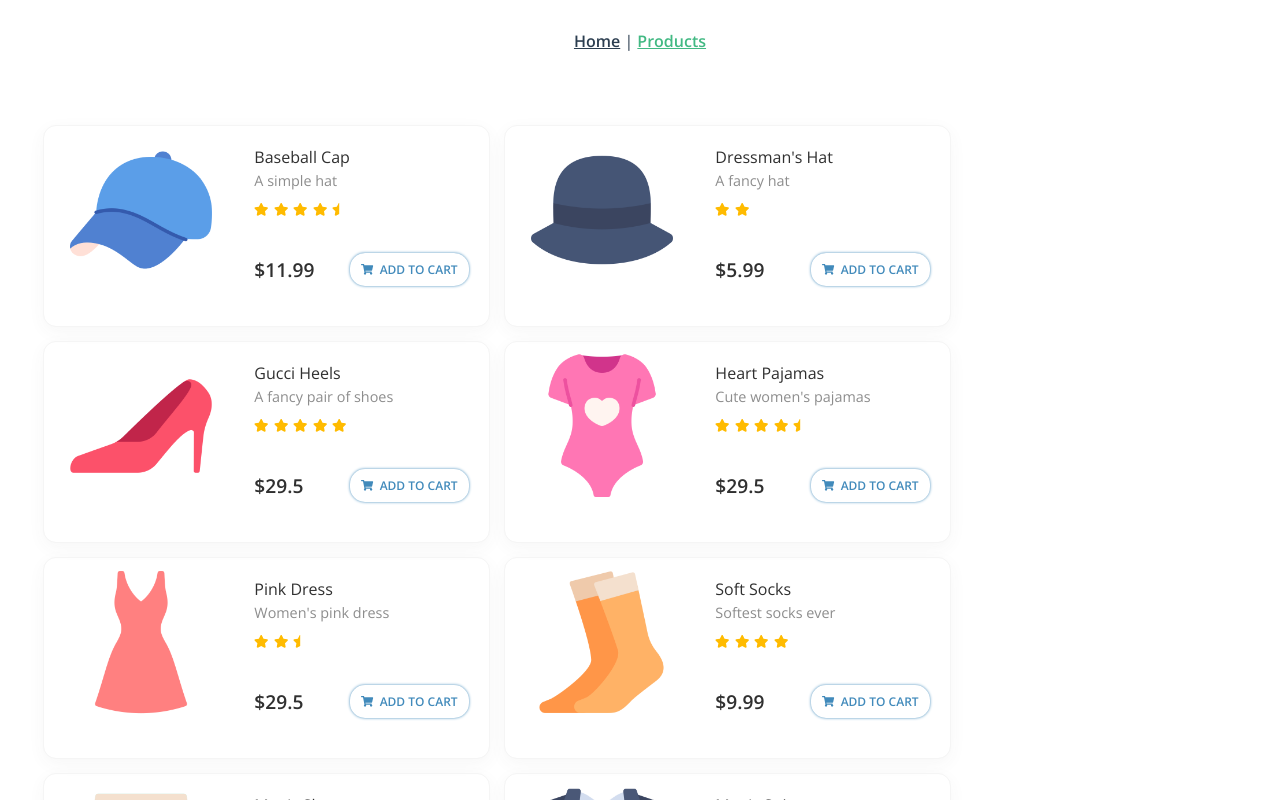
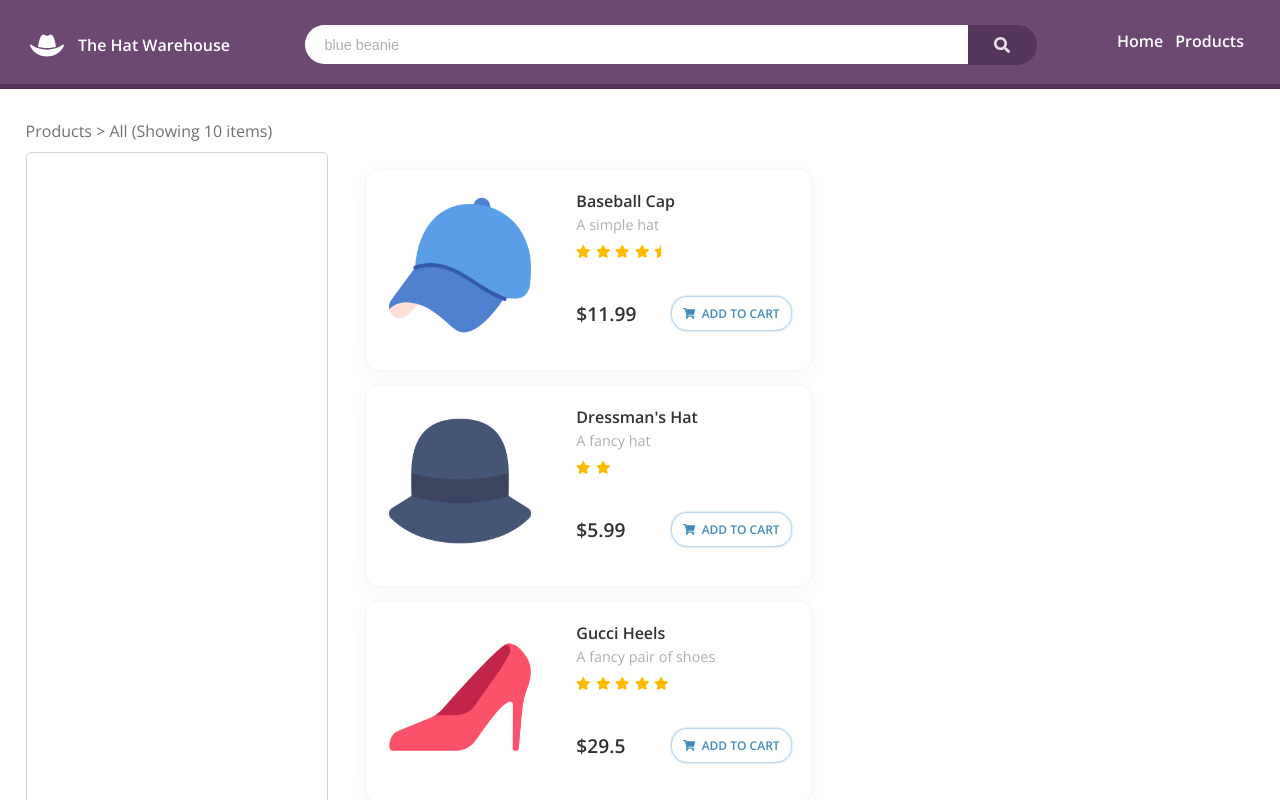
Before and after one commit to Reybel24/IT310_E-Commerce, a Vue app: page /#/products in a window 1280 px wide. Shown: the top 800 px of the page. Built offline with nearby package versions, Linux system fonts and the light colour scheme.

Commit message:
add navigation bar add search bar split products page into sections add more colors

```diff
--- a/src/App.vue
+++ b/src/App.vue
@@ -1,14 +1,24 @@
 <template>
   <div id="app">
-    <div id="nav">
-      <router-link to="/">Home</router-link> |
-      <router-link to="/products">Products</router-link>
-    </div>
+    <Nav />
     <div class="content">
-      <router-view/>
+      <router-view />
     </div>
   </div>
 </template>
+
+<script>
+// Navigation bar
+import Nav from "@/components/Nav.vue";
+
+export default {
+  name: "#app",
+  components: {
+    Nav
+  },
+  methods: {}
+};
+</script>
 
 <style>
 body {
@@ -20,24 +30,13 @@ body {
   -moz-osx-font-smoothing: grayscale;
   text-align: center;
   color: #2c3e50;
-  overflow-x:hidden;
-}
-
-#nav {
-  padding: 30px;
-}
-
-#nav a {
-  font-weight: bold;
-  color: #2c3e50;
-}
-
-#nav a.router-link-exact-active {
-  color: #42b983;
+  overflow-x: hidden;
 }
 
 .content {
   display: flex;
   padding: 2%;
+  max-width: 2200px;
+  align-items: center;
 }
 </style>
--- a/src/components/ListedProduct.vue
+++ b/src/components/ListedProduct.vue
@@ -4,7 +4,7 @@
       <img :src="this.getProductImg()" />
     </div>
     <div class="info">
-      <div class="name">{{ this.data.name }}</div>
+      <div class="name strong">{{ this.data.name }}</div>
       <div class="description">{{ this.data.description }}</div>
       <rating-stars :rating="data.rating" />
       <div class="bottom">
--- /dev/null
+++ b/src/components/Nav.vue
@@ -0,0 +1,98 @@
+<template>
+  <div class="hero">
+    <div class="app-name strong">
+      <font-awesome-icon :icon="['fa', 'hat-cowboy']" class="icon" />The Hat Warehouse
+    </div>
+
+    <search-bar />
+
+    <div id="nav">
+      <router-link to="/">Home</router-link>
+      <router-link to="/products">Products</router-link>
+    </div>
+  </div>
+</template>
+
+<script>
+// Search bar
+import SearchBar from "@/components/SearchBar.vue";
+
+export default {
+  name: "nav",
+  props: {},
+  components: {
+    SearchBar
+  },
+  methods: {}
+};
+</script>
+
+<style lang="scss" scoped>
+.hero {
+  background-color: $purple;
+  padding: 25px 30px 20px 30px;
+  justify-content: space-between;
+  border-bottom: 5px solid $dark-purple;
+}
+#nav {
+}
+#nav a {
+  font-weight: bold;
+  color: #2c3e50;
+  text-decoration: none;
+  color: white;
+  padding: 5px 6px 5px 6px;
+}
+#nav a.router-link-exact-active {
+}
+
+.app-name {
+  color: white;
+  font-size: 1em;
+  align-items: center;
+}
+.app-name .icon {
+  font-size: 1.7em;
+  margin-right: 14px;
+}
+
+.search-bar {
+  width: 60%;
+  height: 39px;
+}
+.search-bar > input {
+  width: 100%;
+  height: 100%;
+  border-radius: 30px 0px 0px 30px;
+  border: none;
+  padding: 0px 20px 0px 20px;
+  font-size: 0.9em;
+  color: $black;
+  overflow: hidden;
+}
+.search-bar > input::placeholder {
+  color: $light-grey;
+}
+.search-bar > input:focus {
+  outline: none;
+}
+.search-bar .icon {
+}
+
+.btn-search {
+  width: 80px;
+  height: 100%;
+  background-color: $dark-purple;
+  border-radius: 0px 30px 30px 0px;
+  color: white;
+  align-items: center;
+  justify-content: center;
+  padding: 0px 0px 1px 0px;
+  cursor: pointer;
+  transition: 0.2s;
+  opacity: 0.85;
+}
+.btn-search:hover {
+  opacity: 1;
+}
+</style>
--- /dev/null
+++ b/src/components/SearchBar.vue
@@ -0,0 +1,61 @@
+<template>
+  <div class="search-bar">
+    <input
+      type="text"
+      placeholder="blue beanie"
+      class="test"
+      v-bind:style="{ backgroundImage: `url(require('@/asssets/search.png')` }"
+    />
+    <div class="btn-search">
+      <font-awesome-icon :icon="['fa', 'search']" class="icon" />
+    </div>
+  </div>
+</template>
+
+<script>
+export default {
+  name: "search-bar",
+  props: {},
+  components: {},
+  methods: {}
+};
+</script>
+
+<style lang="scss" scoped>
+.search-bar {
+  width: 60%;
+  height: 39px;
+}
+.search-bar > input {
+  width: 100%;
+  height: 100%;
+  border-radius: 30px 0px 0px 30px;
+  border: none;
+  padding: 0px 20px 0px 20px;
+  font-size: 0.9em;
+  color: $black;
+  overflow: hidden;
+}
+.search-bar > input::placeholder {
+  color: $light-grey;
+}
+.search-bar > input:focus {
+  outline: none;
+}
+.btn-search {
+  width: 80px;
+  height: 100%;
+  background-color: $dark-purple;
+  border-radius: 0px 30px 30px 0px;
+  color: white;
+  align-items: center;
+  justify-content: center;
+  padding: 0px 0px 1px 0px;
+  cursor: pointer;
+  transition: 0.2s;
+  opacity: 0.85;
+}
+.btn-search:hover {
+  opacity: 1;
+}
+</style>
--- a/src/components/UI/RatingStars.vue
+++ b/src/components/UI/RatingStars.vue
@@ -35,7 +35,7 @@ export default {
 };
 </script>
 
-<style lang="scss" scoped>
+<style scoped lang="scss">
 .rating-stars {
   display: flex;
   padding: 11px 11px 8px 0px;
--- a/src/styles/_variables.scss
+++ b/src/styles/_variables.scss
@@ -2,6 +2,8 @@
 $bgcolor: white;
 $black: rgb(48, 48, 48);
 $grey: rgb(112, 112, 112);
-$light-grey: rgb(141, 141, 141);
+$light-grey: rgb(175, 175, 175);
 $blue: rgb(65, 138, 187);
 $orange: rgb(255, 187, 0);
+$purple: #6c4873;
+$dark-purple: #53325a;
--- a/src/styles/main.scss
+++ b/src/styles/main.scss
@@ -4,6 +4,12 @@
 #app {
     font-family: 'Open Sans', sans-serif;
     background-color: $bgcolor;
+    flex-direction: column;
+}
+
+/* Make every div flex by default */
+div {
+    display: flex;
 }
 
 /* Text styles */
--- a/src/views/Products.vue
+++ b/src/views/Products.vue
@@ -1,6 +1,14 @@
 <template>
   <div class="products">
-    <listed-product v-for="product in this.products" :key="product.id" :data="product" />
+    <div class="header">
+      Products > All (Showing {{ this.products.length }} items)
+    </div>
+    <div class="main">
+      <div class="filters"></div>
+      <div class="products-results">
+        <listed-product v-for="product in this.products" :key="product.id" :data="product" />
+      </div>
+    </div>
   </div>
 </template>
 
@@ -15,29 +23,117 @@ export default {
   data() {
     return {
       products: [
-        { id: 0, name: "Baseball Cap", description: "A simple hat", price: 11.99, img: "013-cap.png", rating: 4.5 },
-        { id: 1, name: "Dressman's Hat", description: "A fancy hat", price: 5.99, img: "014-hat.png", rating: 2 },
-        { id: 2, name: "Gucci Heels", description: "A fancy pair of shoes", price: 29.50, img: "015-high heels.png", rating: 5 },
-        { id: 3, name: "Heart Pajamas", description: "Cute women's pajamas", price: 29.50, img: "008-pajamas.png", rating: 4.5 },
-        { id: 4, name: "Pink Dress", description: "Women's pink dress", price: 29.50, img: "010-dress.png", rating: 2.5 },
-        { id: 5, name: "Soft Socks", description: "Softest socks ever", price: 9.99, img: "022-socks.png", rating: 4 },
-        { id: 6, name: "Men's Shorts", description: "Some shorts", price: 14.99, img: "016-shorts.png", rating: 1 },
-        { id: 7, name: "Men's Suit", description: "Wedding suit", price: 179.99, img: "029-wedding suit.png", rating: 1.5 },
-        { id: 8, name: "Winter Beanie", description: "A winter hat", price: 12.99, img: "030-wool hat.png", rating: 5 },
-        { id: 9, name: "Bath Robe", description: "A blue robe", price: 12.99, img: "004-bathrobe.png", rating: 3.5 },
+        {
+          id: 0,
+          name: "Baseball Cap",
+          description: "A simple hat",
+          price: 11.99,
+          img: "013-cap.png",
+          rating: 4.5
+        },
+        {
+          id: 1,
+          name: "Dressman's Hat",
+          description: "A fancy hat",
+          price: 5.99,
+          img: "014-hat.png",
+          rating: 2
+        },
+        {
+          id: 2,
+          name: "Gucci Heels",
+          description: "A fancy pair of shoes",
+          price: 29.5,
+          img: "015-high heels.png",
+          rating: 5
+        },
+        {
+          id: 3,
+          name: "Heart Pajamas",
+          description: "Cute women's pajamas",
+          price: 29.5,
+          img: "008-pajamas.png",
+          rating: 4.5
+        },
+        {
+          id: 4,
+          name: "Pink Dress",
+          description: "Women's pink dress",
+          price: 29.5,
+          img: "010-dress.png",
+          rating: 2.5
+        },
+        {
+          id: 5,
+          name: "Soft Socks",
+          description: "Softest socks ever",
+          price: 9.99,
+          img: "022-socks.png",
+          rating: 4
+        },
+        {
+          id: 6,
+          name: "Men's Shorts",
+          description: "Some shorts",
+          price: 14.99,
+          img: "016-shorts.png",
+          rating: 1
+        },
+        {
+          id: 7,
+          name: "Men's Suit",
+          description: "Wedding suit",
+          price: 179.99,
+          img: "029-wedding suit.png",
+          rating: 1.5
+        },
+        {
+          id: 8,
+          name: "Winter Beanie",
+          description: "A winter hat",
+          price: 12.99,
+          img: "030-wool hat.png",
+          rating: 5
+        },
+        {
+          id: 9,
+          name: "Bath Robe",
+          description: "A blue robe",
+          price: 12.99,
+          img: "004-bathrobe.png",
+          rating: 3.5
+        }
       ]
     };
   }
 };
 </script>
 
-<style scoped>
+<style scoped lang="scss">
 .products {
-  padding: 10px;
+  display: flex;
+  flex-direction: column;
+}
+.header {
+  padding: 5px 0px 10px 0px;
+  color: $grey;
+}
+.main {
+  width: 100%;
+}
+.filters {
+  width: 300px;
+  border: 1px solid rgb(214, 214, 214);
+  border-radius: 5px;
+  flex-shrink: 0;
+}
+
+.products-results {
+  padding: 10px 10px 10px 30px;
   display: flex;
   flex-wrap: wrap;
 }
-.products > .product {
+.products-results > .product {
   margin: 8px;
 }
 </style>
```
Also changed, not shown: src/assets/search.png (added).
